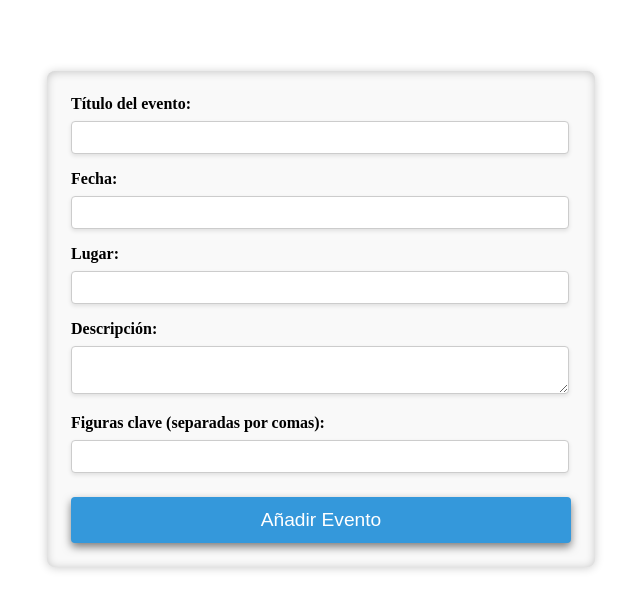
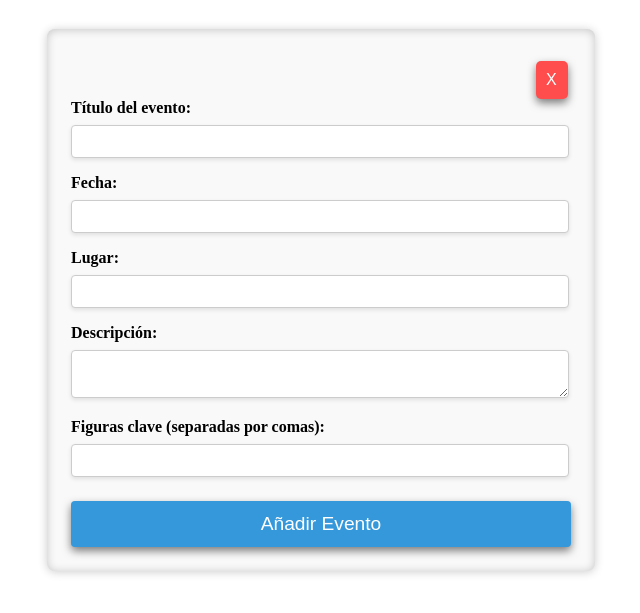
Before and after one commit to merkandez/historicrud, a website: page index.html in a window 1280 px wide. Both pictures are taken after a click on the button "Añadir Nuevo Evento". Shown: the part 61-674 px from the top of the page, without its empty margins (319-959 px from the left). Drawn offline with Linux system fonts and the light colour scheme; no server answers.

Commit message:
Fixed close button on form

```diff
--- a/src/services.js
+++ b/src/services.js
@@ -92,7 +92,13 @@ function printEventCard(histEvent, showEvent) {
   showEvent.appendChild(card);
 
   // Le damos funcionalidad al botón borrar.
-  btnDelete.onclick = () => deleteEvent(histEvent.id, histEvent.title, card);
+  btnDelete.onclick = () => {
+    //Mostramos el mensaje de confirmación
+    const confirmation = window.confirm(
+      `¿Estás seguro de que deseas eliminar el evento titulado "${histEvent.title}"?`
+    );
+    if (confirmation) deleteEvent(histEvent.id, histEvent.title, card);
+  };
 
   // Le damos funcionalidad al botón Ver Más.
   btnMore.onclick = () => {
@@ -186,7 +192,15 @@ function printForm(histEvent = null) {
       value: histEvent ? histEvent.key_figures.join(', ') : '',
     },
   ];
+  const closeButton = document.createElement('button');
+  closeButton.textContent = 'X';
+  closeButton.className = 'close-button';
+  form.appendChild(closeButton);
 
+  // Añadir evento para cerrar el formulario
+  closeButton.onclick = () => {
+    divForm; // Ocultar formulario limpiando el contenido
+  };
   gaps.map((gap) => {
     const label = document.createElement('label');
     label.textContent = gap.label;
@@ -196,13 +210,11 @@ function printForm(histEvent = null) {
     let input;
     if (gap.type === 'textarea') {
       input = document.createElement('textarea');
-      /* input.required = true; */
     } else {
       input = document.createElement('input');
       input.type = gap.type;
-      /* input.required = true; */
     }
-    input.required = true;
+
     input.id = gap.id;
     input.value = gap.value;
     form.appendChild(input);
--- a/styles.css
+++ b/styles.css
@@ -2,7 +2,6 @@ h1 {
   text-align: center;
 }
 .card {
-
   border: 1px solid #ccc;
   border-radius: 8px;
   padding: 16px;
@@ -44,8 +43,6 @@ h1 {
 .card-front {
   z-index: 0; /* Colocamos el frente sobre el reverso inicialmente */
 }
-
-
 
 .card-title {
   font-size: 1.5em;
@@ -117,7 +114,7 @@ h1 {
   padding: 24px;
   border-radius: 8px;
   box-shadow: inset 0 1px 10px rgba(0, 0, 0, 0.2),
-    /* sombra interior más suave */ 0 1px 10px rgba(0.3, 0.3, 0.3, 0.2); /* sombra exterior más suave */
+    0 1px 10px rgba(0.3, 0.3, 0.3, 0.2);
 }
 form {
   width: 100%;
@@ -172,10 +169,17 @@ form {
 /* Estilo mensaje error o éxito al borrar el evento */
 
 #messageBox {
-  display: block;
-  padding: 10px;
+  position: fixed;
+  top: 50%;
+  left: 50%;
+  transform: translate(-50%, -50%);
+  z-index: 1000;
+  padding: 20px;
   margin: 10px 0;
-  border-radius: 5px;
+  width: 80%;
+  max-width: 400px;
+  border-radius: 10px;
+
   text-align: center;
   font-weight: bold;
   font-size: 32px;
@@ -185,10 +189,28 @@ form {
   background-color: #d4edda;
   color: #155724;
   border: 1px solid #c3e6cb;
+  box-shadow: 0 4px 15px rgba(0, 0, 0, 0.3);
 }
 
 .error-message {
   background-color: #f8d7da;
   color: #721c24;
   border: 1px solid #f5c6cb;
+  box-shadow: 0 4px 15px rgba(0, 0, 0, 0.3);
 }
+#eventForm .close-button {
+  background-color: #ff4d4d;
+  color: white;
+  border: none;
+  padding: 10px 10px;
+  font-size: 16px;
+  cursor: pointer;
+  border-radius: 5px;
+  width: 2em;
+  margin-left: 93%;
+  display: flex;
+}
+
+#eventForm .close-button:hover {
+  background-color: #ff1a1a;
+}
```
Also changed, not shown: server/db.json (+21 -0 lines).
